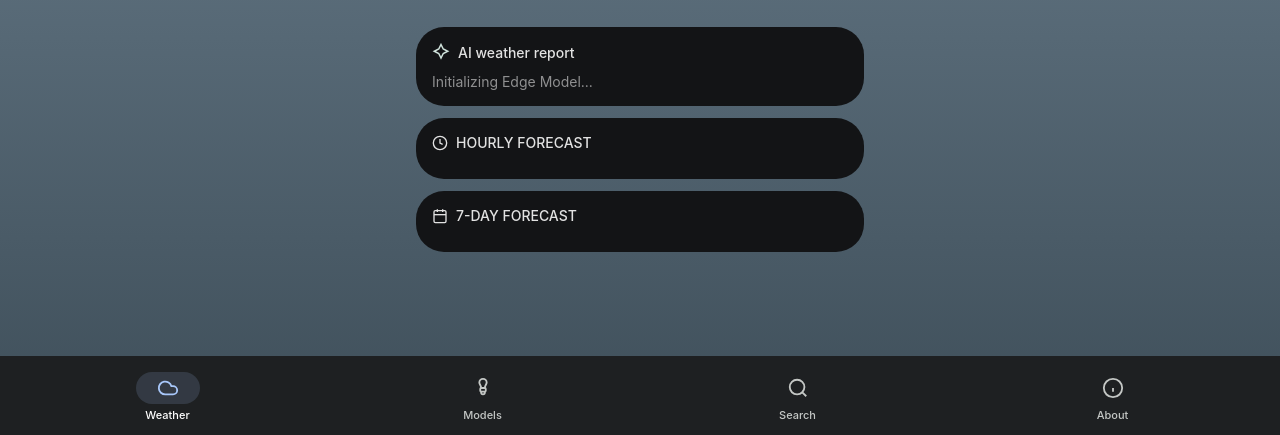
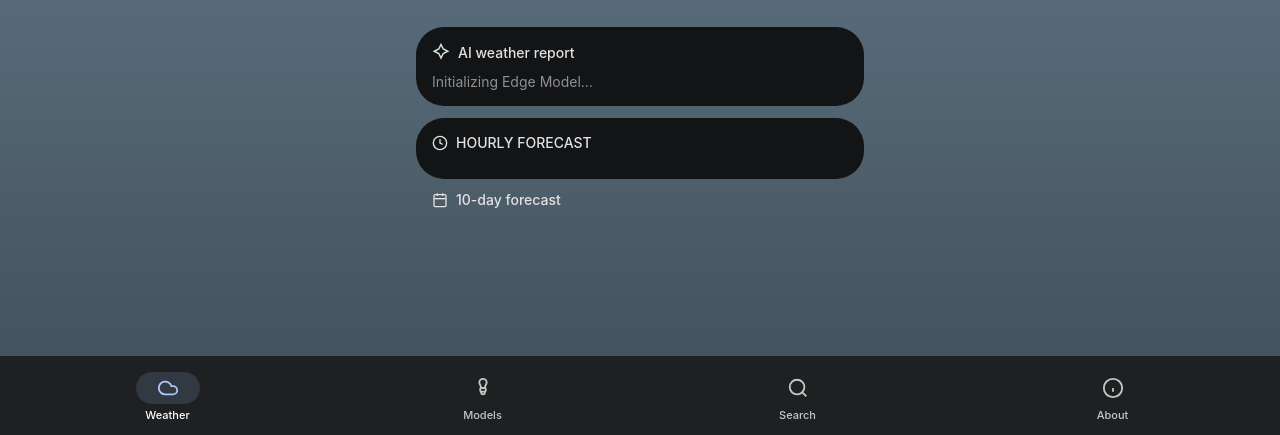
Before and after one commit to tharun2431/weather-tcn-forecasting, a plain HTML site: page pwa/index.html in a window 1280 px wide. Shown: the part 362-797 px from the top of the page. Drawn offline with Linux system fonts and the light colour scheme.

Commit message:
fix(ui): final css tweaks removing 7-day layout blocks and updating title text

```diff
--- a/pwa/index.html
+++ b/pwa/index.html
@@ -216,11 +216,11 @@
       <div class="hourly-scroll" id="hourlyScroll"></div>
     </div>
 
-    <!-- 7-Day -->
-    <div class="card">
-      <div class="card-title">
+    <!-- 10-Day -->
+    <div class="card" style="background:transparent; padding:0;">
+      <div class="card-title" style="padding-left:16px;">
         <svg viewBox="0 0 24 24" fill="none" stroke="currentColor" stroke-width="2"><rect x="3" y="4" width="18" height="18" rx="2" ry="2"/><line x1="16" y1="2" x2="16" y2="6"/><line x1="8" y1="2" x2="8" y2="6"/><line x1="3" y1="10" x2="21" y2="10"/></svg>
-        7-DAY FORECAST
+        10-day forecast
       </div>
       <div id="dailyForecast"></div>
     </div>
--- a/pwa/sw.js
+++ b/pwa/sw.js
@@ -1,4 +1,4 @@
-const CACHE_NAME = 'deepweather-v19-material-layout-fix';
+const CACHE_NAME = 'deepweather-v20-material-final';
 const urlsToCache = ['/'];
 
 self.addEventListener('install', event => {
```
